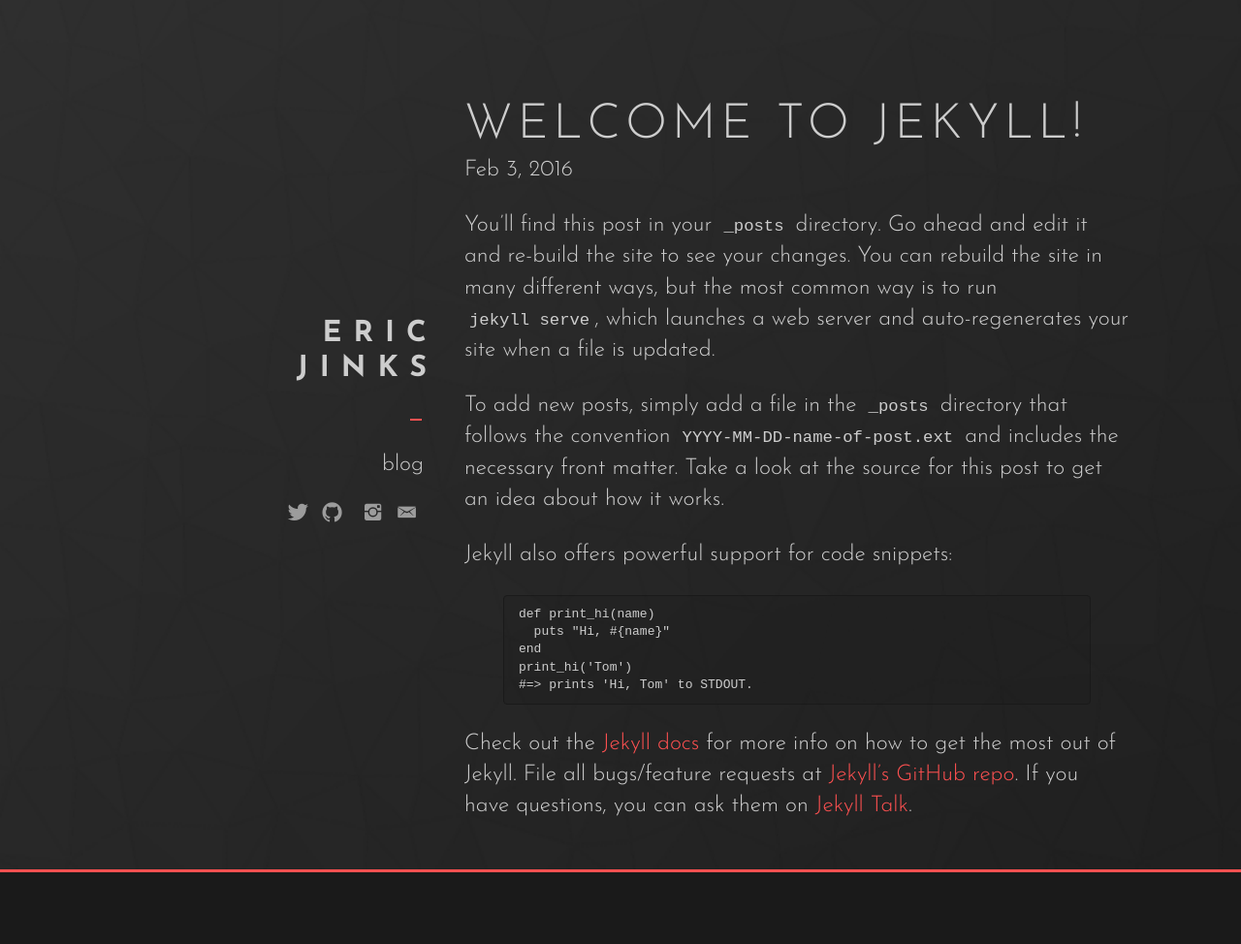
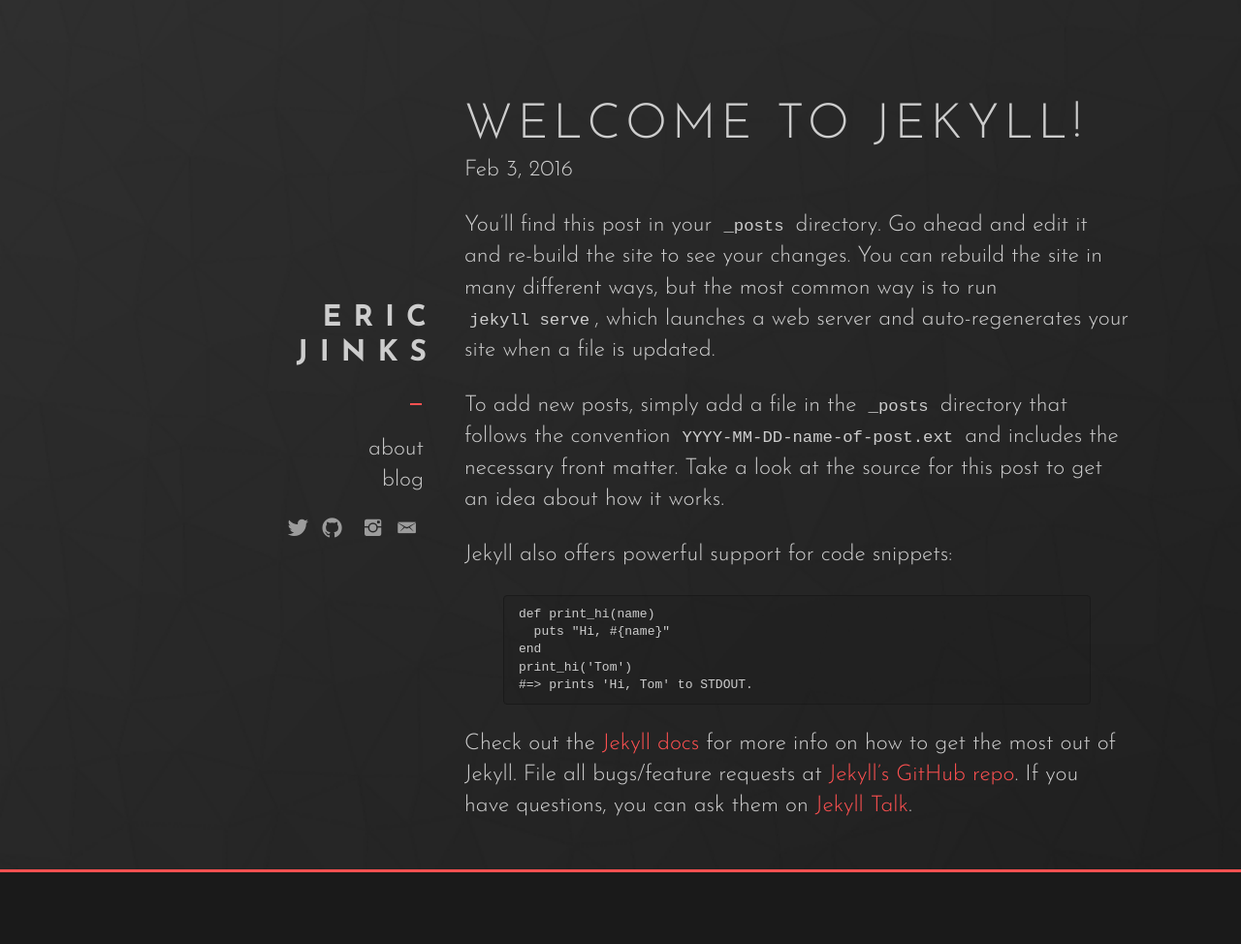
Before and after one commit to Jinksi/jinksi-jekyll, a Jekyll site: the page built from _posts/2016-02-03-welcome-to-jekyll.markdown, in a window 1280 px wide. Shown: the whole page at 97% size. Built offline with Jekyll 4.4.1, drawn with Linux system fonts in a browser that asks for light colours; nearby versions of some CDN libraries; some web fonts are replaced.

Commit message:
Updated '/_includes/header.html' via CloudCannon

```diff
--- a/_includes/header.html
+++ b/_includes/header.html
@@ -7,22 +7,11 @@
       <div class="info">
         <div class="typed"></div>
       </div>
-      <nav class="nav editable">
-        <ul>
-          {% for page in site.pages %}
-            {% unless page.exclude %}
-              <li><a href="{{ page.url }}">{{ page.title}}</a></li>
-            {% endunless %}
-          {% endfor %}
-        </ul>
-      </nav>
+      <nav class="nav editable"><ul><li>a<a class="cc-active" href="/index.html">bout</a></li><li><a href="/blog/index.html">Blog</a></li></ul></nav>
       <ul class="social">
         <li>
-          <a href="http://twitter.com/jinksi" title="twitter.com/jinksi" class="tooltip"><i class="icon ion-social-twitter"></i></a><a href="http://github.com/jinksi"
-          title="github.com/jinksi" class="tooltip"><i class="icon ion-social-github"></i></a>
-          <a
-          href="http://instagram.com/jinksi" title="instagram.com/jinksi" class="tooltip"><i class="icon ion-social-instagram"></i></a><a href="mailto:ericjinks@gmail.com"
-            title="ericjinks@gmail.com" class="tooltip"><i class="icon ion-email"></i></a></li>
+          <a href="http://twitter.com/jinksi" title="twitter.com/jinksi" class="tooltip"><i class="icon ion-social-twitter"></i></a><a href="http://github.com/jinksi" title="github.com/jinksi" class="tooltip"><i class="icon ion-social-github"></i></a>
+          <a href="http://instagram.com/jinksi" title="instagram.com/jinksi" class="tooltip"><i class="icon ion-social-instagram"></i></a><a href="mailto:ericjinks@gmail.com" title="ericjinks@gmail.com" class="tooltip"><i class="icon ion-email"></i></a></li>
       </ul>
     </div>
   </div>
```
